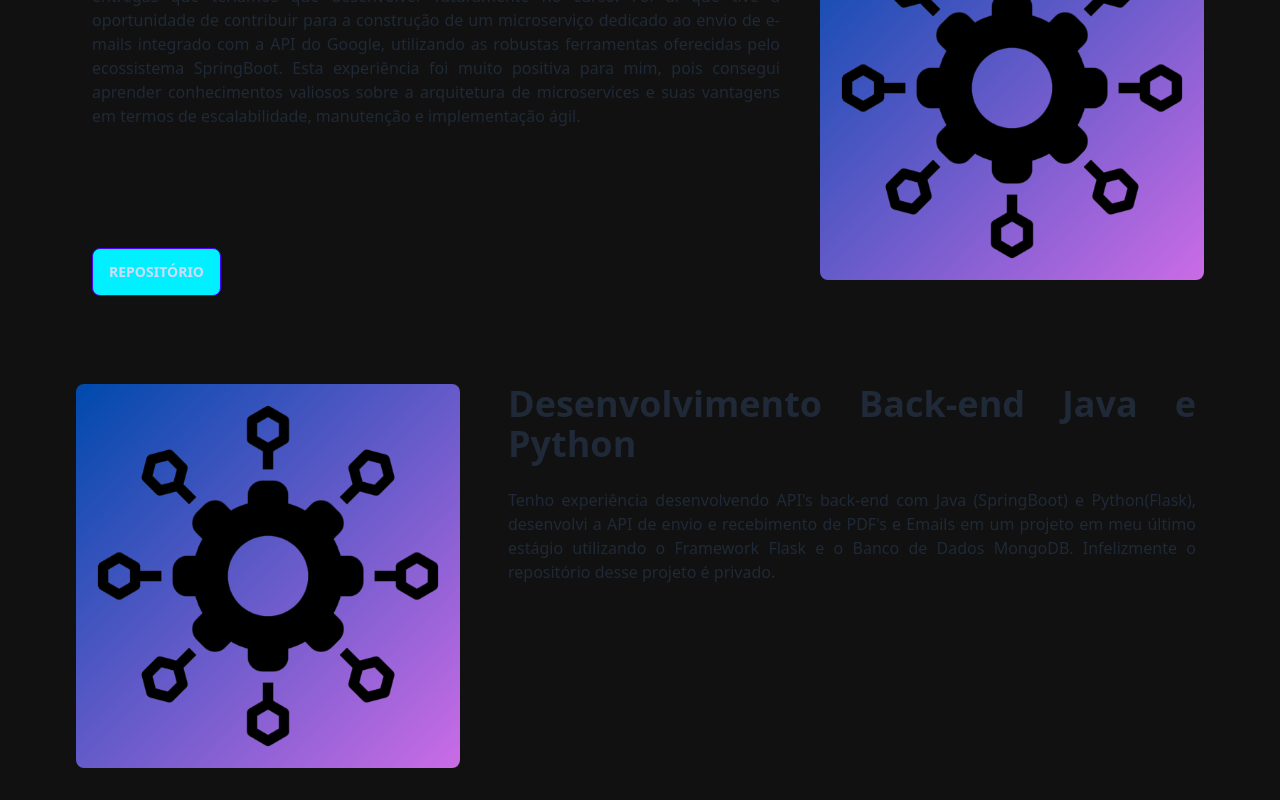
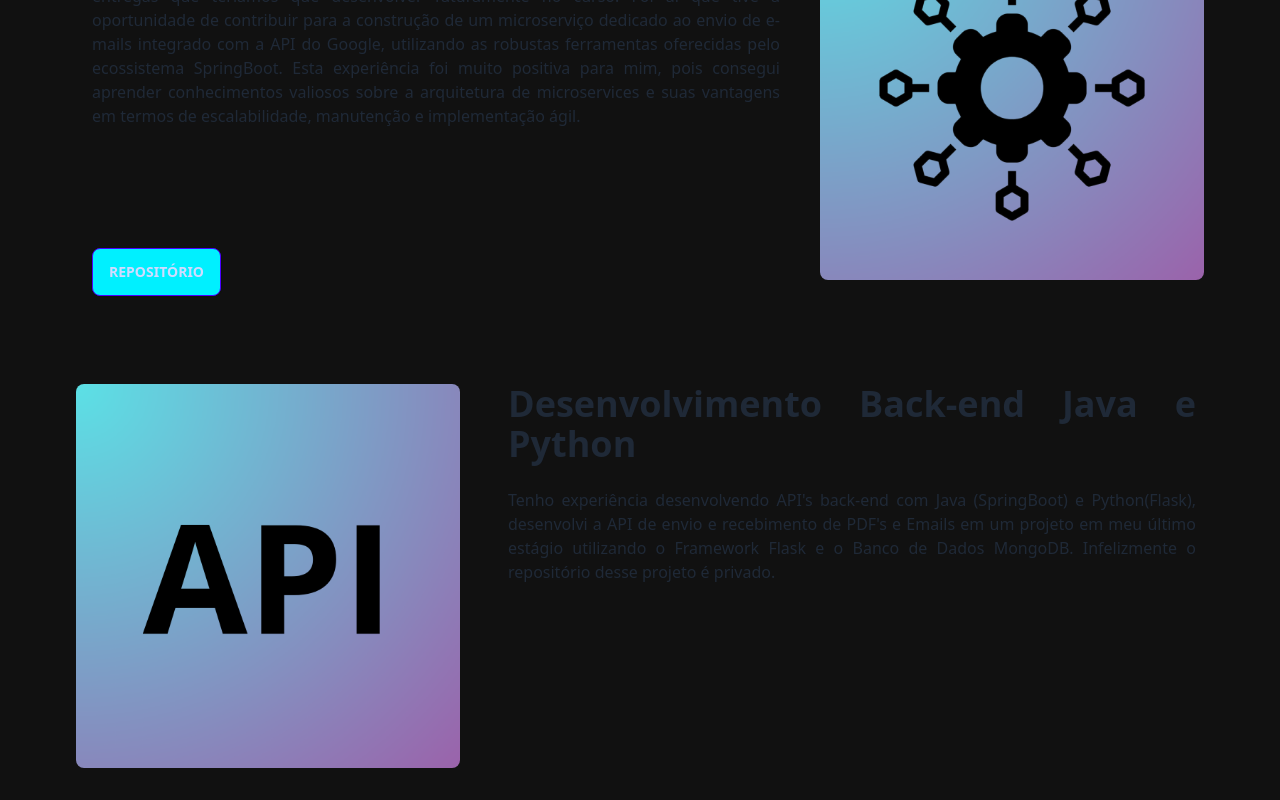
Before and after one commit to pedro-azevedo3/portifolio-front, a React (Vite) app: page / in a window 1280 px wide. Shown: the part 1088-1888 px from the top of the page. Built offline with nearby package versions, Linux system fonts and the light colour scheme.

Commit message:
Fixed Component Photos

```diff
--- a/src/components/Project/Project.tsx
+++ b/src/components/Project/Project.tsx
@@ -1,4 +1,5 @@
 import microservices from '../../assets/microservices.png';
+import api from '../../assets/api.png';
 
 const Project = () => {
   return (
@@ -25,7 +26,7 @@ const Project = () => {
             <div className="flex items-center justify-center">
                 <div className="container mx-auto px-3 relative">
                 <div className="flex flex-col lg:flex-row rounded-lg p-8 relative">
-                    <img src={microservices} className="max-w-full lg:max-w-sm rounded-lg lg:mr-8" />
+                    <img src={api} className="max-w-full lg:max-w-sm rounded-lg lg:mr-8" />
                     <div className="text-justify ml-4 mr-10">
                     <h1 className="text-4xl font-bold mb-6">Desenvolvimento Back-end Java e Python</h1>
                     <p className="mb-6">Tenho experiência desenvolvendo API's back-end com Java (SpringBoot) e Python(Flask), desenvolvi a API de envio e recebimento de PDF's e Emails em um projeto em meu último estágio utilizando o Framework Flask e o Banco de Dados MongoDB. Infelizmente o repositório desse projeto é privado.</p>
```
Also changed, not shown: src/assets/api.png (added), src/assets/microservices.png.
